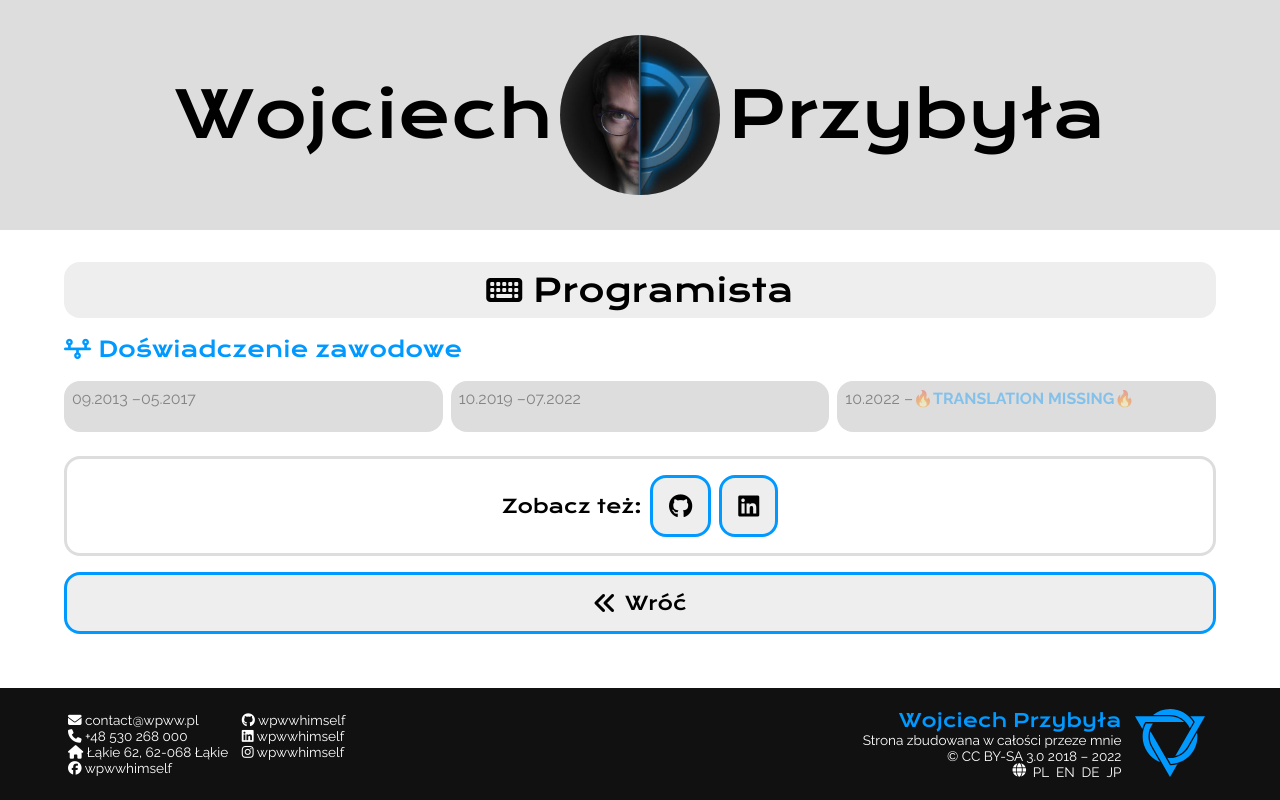
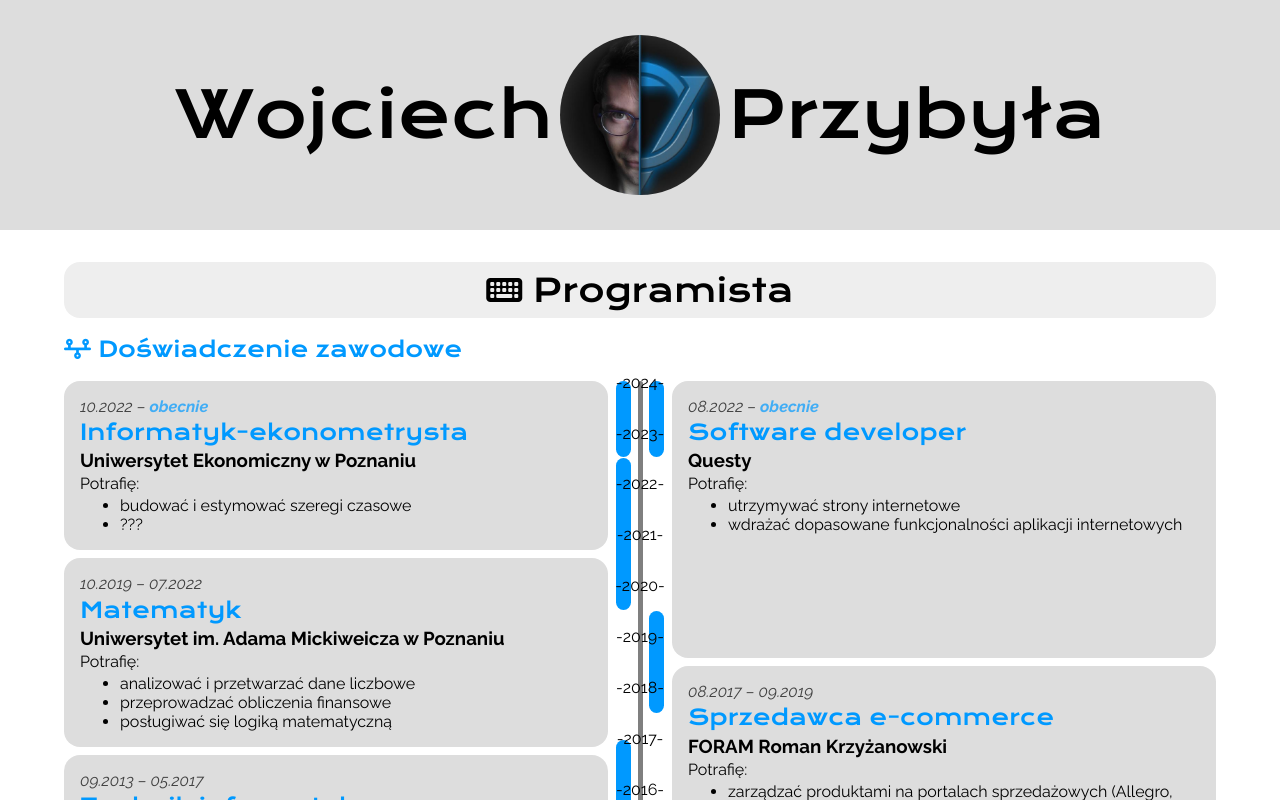
Before and after one commit to wpwwhimself/wpww-homepage, a React (Create React App) app: page / in a window 1280 px wide. Both pictures are taken after a click on the element "Programista". Shown: the top 800 px of the page. Built offline with nearby package versions, Linux system fonts and the light colour scheme.

Commit message:
Timeline!

```diff
--- a/src/App.css
+++ b/src/App.css
@@ -96,6 +96,17 @@ div, form{
 .stretch>div{
   flex: 1;
 }
+.tight, .tight p, .tight h1, .tight h2, .tight h3, .tight ul, .tight ol{
+  gap: 0.2em;
+  margin: 0;
+}
+
+.centered-margins{
+  --padding-size: 5em;
+  margin-left: auto; margin-right: auto;
+  width: fit-content;
+  padding-left: var(--padding-size); padding-right: var(--padding-size);
+}
 
 .hover-lift:hover{
   color: inherit;
--- a/src/components/ClickTiles/ClickTiles.jsx
+++ b/src/components/ClickTiles/ClickTiles.jsx
@@ -40,7 +40,7 @@ export function SeeAlso(props){
     const {__} = useContext(LangContext);
 
     return(
-        <div className="flex-right center see-also framed">
+        <div className="flex-right center see-also framed centered-margins">
             <h3>{__("see_also")}</h3>
             {props.children}
         </div>
--- a/src/components/ClickTiles/style.css
+++ b/src/components/ClickTiles/style.css
@@ -5,7 +5,7 @@
 }
 .click-tile:hover{
     background-color: var(--acc);
-    color: var(--fg);
+    color: var(--fg) !important;
 }
 .click-tile i{ font-size: 5em; }
 .click-tile.small i{ font-size: 1.5em; }
--- a/src/components/Sections.jsx
+++ b/src/components/Sections.jsx
@@ -60,46 +60,46 @@ export function Programista(){
     const tmln_contents = {
         education: [
             {
-                name: "edu_it_name",
-                place: "edu_it_place",
+                name: "edu_econ.name",
+                place: "edu_econ.place",
+                placeLink: "https://ue.poznan.pl/",
+                span: ["10.2022", null],
+                summaryMode: "i_can",
+                summary: "edu_econ.summary"
+            },
+            {
+                name: "edu_math.name",
+                place: "edu_math.place",
+                placeLink: "https://wmi.amu.edu.pl/",
+                span: ["10.2019", "07.2022"],
+                summaryMode: "i_can",
+                summary: "edu_math.summary"
+            },
+            {
+                name: "edu_it.name",
+                place: "edu_it.place",
                 placeLink: "https://zszwolsztyn.pl/",
                 span: ["09.2013", "05.2017"],
                 summaryMode: "i_can",
-                summary: "edu_it_summary"
-            },
-            {
-                name: "edu_math_name",
-                place: "edu_math_place",
-                placeLink: "https://wmi.amu.edu.pl/",
-                span: ["10.2019", "07.2022"],
-                summaryMode: "i_can",
-                summary: "edu_math_summary"
-            },
-            {
-                name: "edu_econ_name",
-                place: "edu_econ_place",
-                placeLink: "https://ue.poznan.pl/",
-                span: ["10.2022", null],
-                summaryMode: "i_can",
-                summary: "edu_econ_summary"
+                summary: "edu_it.summary"
             },
         ],
         jobExperience: [
             {
-                name: "jex_foram_name",
-                place: "jex_foram_place",
+                name: "jex_questy.name",
+                place: "jex_questy.place",
+                placeLink: "https://questy.pl/",
+                span: ["08.2022", null],
+                summaryMode: "i_can",
+                summary: "jex_questy.summary"
+            },
+            {
+                name: "jex_foram.name",
+                place: "jex_foram.place",
                 placeLink: "https://artforma.pl/",
                 span: ["08.2017", "09.2019"],
                 summaryMode: "i_can",
-                summary: "jex_foram_summary"
-            },
-            {
-                name: "jex_questy_name",
-                place: "jex_questy_place",
-                placeLink: "https://questy.pl/",
-                span: ["08.2022", null],
-                summaryMode: "i_can",
-                summary: "jex_questy_summary"
+                summary: "jex_foram.summary"
             },
         ]
     };
--- a/src/components/Timeline/Timeline.jsx
+++ b/src/components/Timeline/Timeline.jsx
@@ -3,14 +3,68 @@ import { LangContext } from "../../App"
 import "./style.css"
 
 export default function Timeline({boxesUp, boxesDown}){
+    const year_now = new Date().getFullYear();
+
+    // find min year, while building all years
+    let min_year = year_now;
+    for(let ev of boxesUp.concat(boxesDown)){
+        let ev_year = ev.span[0].split(".")[1];
+        if(ev_year < min_year){
+            min_year = ev_year;
+        }
+    }
+    let years = [];
+    // years axis
+    for(let i = year_now + 1; i >= min_year; i--){
+        years.push(i);
+    }
+    function calcHalfYear(date){
+        const [month, year] = date ? date.split(".") : [1, year_now + 1];
+        return Number(year) + Number(month >= 7 ? 0.5 : 0);
+    }
+    function calcSpan(span){
+        return (calcHalfYear(span[1] ?? `01.${year_now+1}`) - calcHalfYear(span[0])) * 2;
+    }
+    // event bars
+    let beans = [];
+    for(let row = 0; row < 3; row++){
+        for(let year = year_now + 1; year > min_year; year = year - 0.5){
+            let error = 0;
+            for(let ev of boxesUp.concat(boxesDown)){
+                let span = calcSpan(ev.span);
+
+                if(calcHalfYear(ev.span[1]) === year && ((boxesUp.includes(ev)) ? 0 : 2) === row){
+                    beans.push(<span className="ev" style={{ gridRow: `auto / span ${span}` }}></span>);
+                    year = year - (span - 1) * 0.5;
+                }else{
+                    error++;
+                }
+
+                if(error === boxesUp.concat(boxesDown).length){
+                    beans.push(<span></span>); //TODO PO CO TO
+                }
+            }
+        }
+    }
+
     return(
-        <div className="timeline flex-down">
-            <div className="boxes flex-right stretch">
-            {boxesUp.map((val, ind) =>
-                <TmlnBox key={ind} data={val} />)}
+        <div className="timeline">
+            <div className="boxes flex-down stretch">
+            {boxesUp.map((val) =>
+                <TmlnBox key={val.name} data={val} />)}
             </div>
             <div className="line">
-
+                <div id="tmln-line-itself" />
+                <div id="tmln-line-bars" style={{ gridTemplateRows: `repeat(${(year_now - min_year + 1) * 2}, 1fr)` }}>
+                    {beans}
+                </div>
+                <div id="tmln-line-years">
+                {years.map((year) => <span key={year}>{year}</span>)}
+                </div>
+            </div>
+            <div className="boxes flex-down stretch">
+            {boxesDown.map((val) =>
+                <TmlnBox key={val.name} data={val} />)}
             </div>
         </div>
     )
@@ -19,12 +73,21 @@ export default function Timeline({boxesUp, boxesDown}){
 function TmlnBox({data}){
     const {__} = useContext(LangContext);
 
+    const summaryIsAList = Array.isArray(__(data.summary));
+
     return(
-        <div>
+        <div className="flex-down tight">
             <p className="ghost">
-                {data.span[0]} –
-                {data.span[1] ?? <span className="currently">{__("currently")}</span>}
+                {data.span[0]} – {data.span[1] ?? <span className="currently">{__("currently")}</span>}
             </p>
+            <h2>{__(data.name)}</h2>
+            <a href={data.placeLink}>
+                <h3>{__(data.place)}</h3>
+            </a>
+            {data.summaryMode === "i_can" && <p>{__("i_can")}</p>}
+            <ul>
+                {summaryIsAList && __(data.summary).map((text, ind) => <li key={ind}>{text}</li>)}
+            </ul>
         </div>
     )
 }
--- a/src/components/Timeline/style.css
+++ b/src/components/Timeline/style.css
@@ -1,4 +1,60 @@
+.timeline{
+    display: grid;
+    grid-template-columns: 1fr 3em 1fr;
+    gap: 0.5em;
+}
 .timeline .boxes>div{
     background-color: var(--bg2);
-    padding: 0.5em;
+    padding: 1em;
 }
+.timeline h3{
+    font-family: Raleway;
+    font-weight: bold;
+}
+.timeline .boxes p:first-child{
+    font-style: italic;
+}
+.timeline .ghost{
+    opacity: 0.7;
+}
+
+/**************/
+
+.timeline .line{
+    position: relative;
+}
+#tmln-line-itself{
+    background: var(--fg);
+    opacity: 0.5;
+    height: 100%;
+    width: 5px;
+    margin: 0 auto;
+}
+#tmln-line-years,
+#tmln-line-bars{
+    position: absolute; top: 0; left: 0;
+    height: 100%; width: 100%;
+}
+#tmln-line-years{
+    display: flex;
+    flex-direction: column;
+    justify-content: space-between; align-items: center;
+    height: calc(100% + 1em); top: -0.5em;
+}
+#tmln-line-years span::before, #tmln-line-years span::after{
+    content: "-";
+}
+#tmln-line-bars{
+    display: grid;
+    grid-auto-flow: column;
+    grid-template-columns: repeat(3, 1fr);
+    gap: 1px;
+}
+#tmln-line-bars span{
+    /* background: var(--bg2); */
+    /* opacity: 0.5; */
+    border-radius: 0.5em;
+}
+#tmln-line-bars span.ev{
+    background: var(--acc);
+}
--- a/src/i18n/PL.json
+++ b/src/i18n/PL.json
@@ -2,6 +2,8 @@
     "tba_header": "Sekcja w budowie",
     "return_click_tile": "Wróć",
     "see_also": "Zobacz też:",
+    "currently": "obecnie",
+    "i_can": "Potrafię:",
     "footer_by_me": "Strona zbudowana w całości przeze mnie",
     "pages": {
         "Intro": "Intro",
@@ -14,5 +16,48 @@
         "exp": "Doświadczenie zawodowe",
         "langs": "Znajomość języków",
         "projects": "Moje projekty"
+    },
+    "edu_it": {
+        "name": "Technik informatyk",
+        "place": "Technikum przy ZSZ w Wolsztynie",
+        "summary": [
+            "złożyć komputer",
+            "podpiąć go do internetu",
+            "pisać strony internetowe"
+        ]
+    },
+    "edu_math": {
+        "name": "Matematyk",
+        "place": "Uniwersytet im. Adama Mickiweicza w Poznaniu",
+        "summary": [
+            "analizować i przetwarzać dane liczbowe",
+            "przeprowadzać obliczenia finansowe",
+            "posługiwać się logiką matematyczną"
+        ]
+    },
+    "edu_econ": {
+        "name": "Informatyk-ekonometrysta",
+        "place": "Uniwersytet Ekonomiczny w Poznaniu",
+        "summary": [
+            "budować i estymować szeregi czasowe",
+            "???"
+        ]
+    },
+    "jex_foram": {
+        "name": "Sprzedawca e-commerce",
+        "place": "FORAM Roman Krzyżanowski",
+        "summary": [
+            "zarządzać produktami na portalach sprzedażowych (Allegro, Ebay, Amazon)",
+            "utrzymywać relacje z klientami B2B",
+            "tworzyć grafiki ofertowe i obrabiać zdjęcia"
+        ]
+    },
+    "jex_questy": {
+        "name": "Software developer",
+        "place": "Questy",
+        "summary": [
+            "utrzymywać strony internetowe",
+            "wdrażać dopasowane funkcjonalności aplikacji internetowych"
+        ]
     }
 }
```
